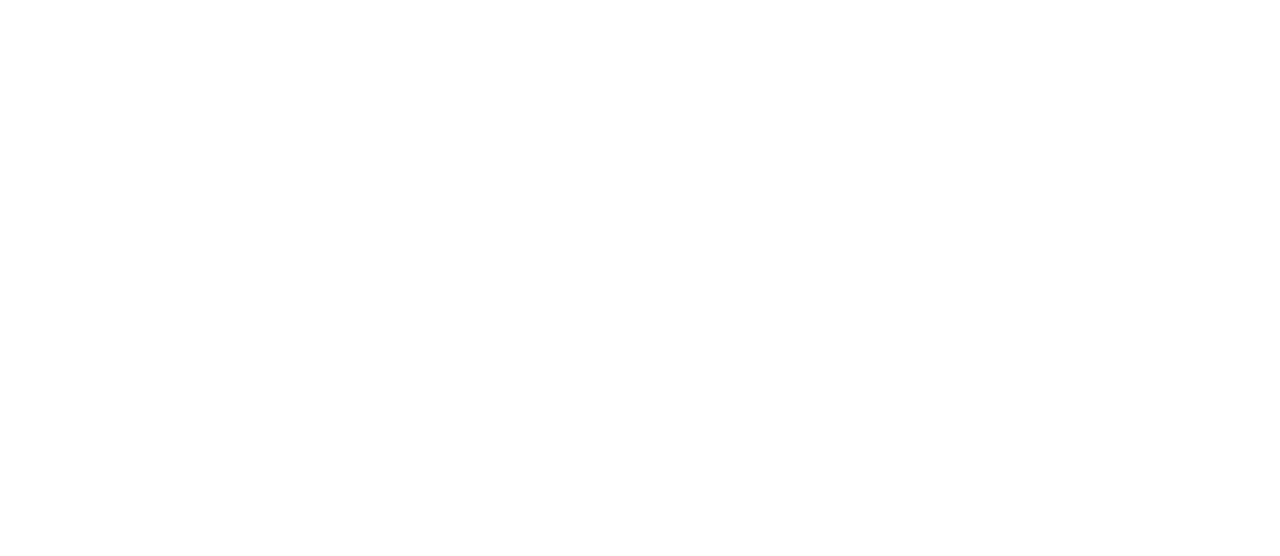
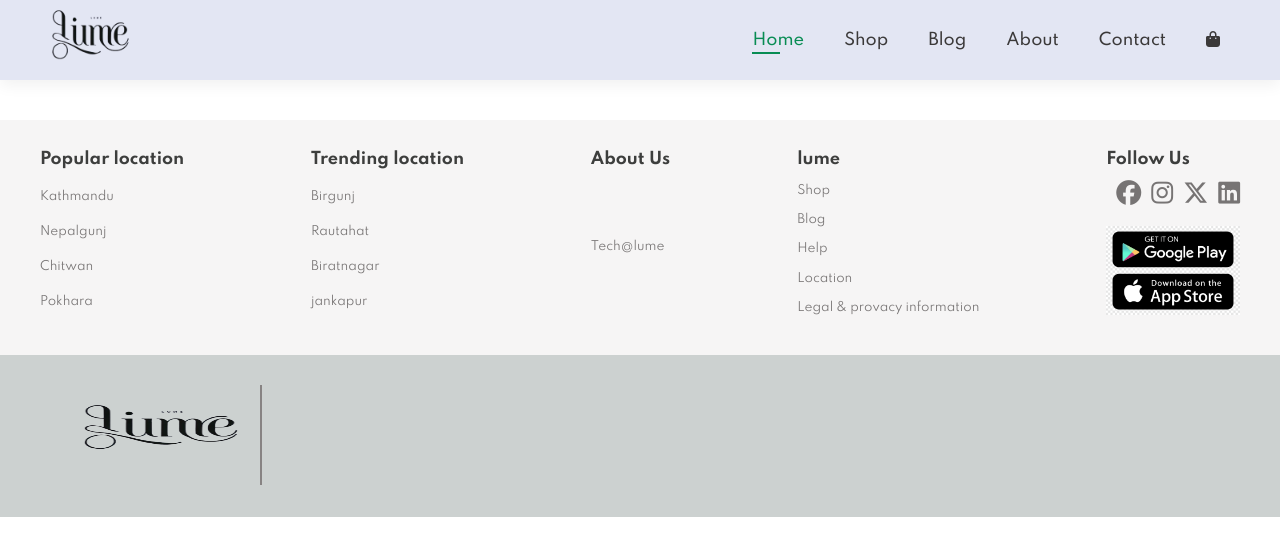
Before and after one commit to saroj580/e-commerce-project-WT-, a plain HTML site: page shop.html in a window 1280 px wide. Drawn offline with Linux system fonts and the light colour scheme.

Commit message:
first commit

```diff
--- a/shop.html
+++ b/shop.html
@@ -10,6 +10,73 @@
 
         <link rel="stylesheet" href="style.css">
     </head>
+     <!-- navbar section -->
+     <section id="header">
+        <a href="#"><img src="img/logo1.png" alt="logo" class="logo"></a>
+        <div>
+            <ul id="navbar">
+                <li><a class="active" href="index.html">Home</a></li>
+                <li><a href="shop.html">Shop</a></li>
+                <li><a href="blog.html">Blog</a></li>
+                <li><a href="about.html">About</a></li>
+                <li><a href="contact.html">Contact</a></li>
+                <li><a href="cart.html"><i class="fa-solid fa-bag-shopping"></i></i></i></a></li>
+            </ul>
+        </div>
+    </section>
+
+
+
+
+
+    <section id="footer" class="section-m1">
+        <div class="top-section">
+            <div class="location">
+                <h4>Popular location</h4>
+                <a href="#">Kathmandu</a>
+                <a href="#">Nepalgunj</a>
+                <a href="#">Chitwan</a>
+                <a href="#">Pokhara</a>
+            </div>
+            <div class="Trending-location">
+                <h4>Trending location</h4>
+                <a href="#">Birgunj</a>
+                <a href="#">Rautahat</a>
+                <a href="#">Biratnagar</a>
+                <a href="#">jankapur</a>
+            </div>
+            <div class="about-us">
+                <h4>About Us</h4>
+                <a href="#">Tech@lume</a>
+            </div>
+
+            <div class="lume">
+                <h4>lume</h4>
+                <a href="#">Shop</a>
+                <a href="#">Blog</a>
+                <a href="#">Help</a>
+                <a href="#">Location</a>
+                <a href="#">Legal & provacy information</a>
+            </div>
+
+            <div class="follow-us">
+                <h4>Follow Us</h4>
+                <div class="icon">
+                    <a href="#"><i class="fa-brands fa-facebook"></i></a>
+                    <a href="#"><i class="fa-brands fa-instagram"></i></a>
+                    <a href="#"><i class="fa-brands fa-x-twitter"></i></a>
+                    <a href="#"><i class="fa-brands fa-linkedin"></i></a>
+                </div>
+                <div class="img"></div>
+            </div>
+        </div>
+        <!-- bottom section -->
+        <div class="bottom-section">
+            <a href="#"><img src="img/logo1.png" alt=""></a>
+            <div class="straight"></div>
+
+        </div>
+     </section>
 
     <body>
 
```
Also changed, not shown: 2 other files.
